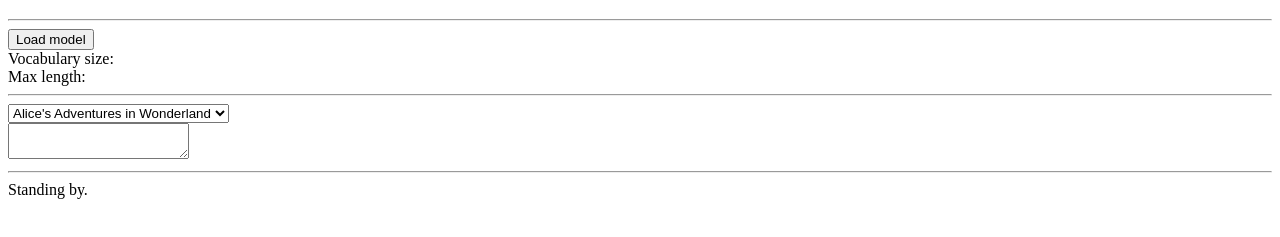
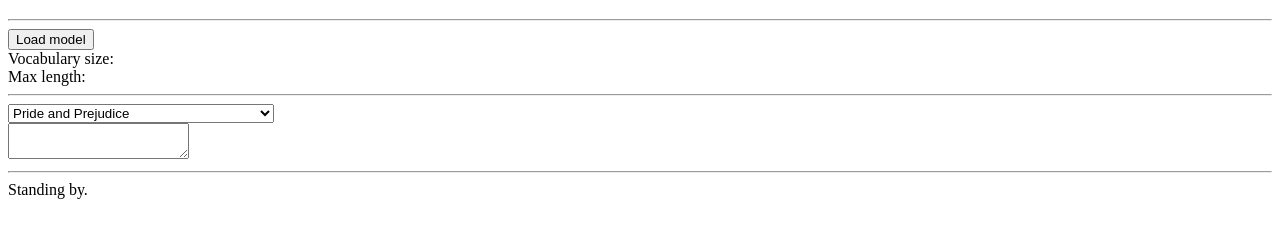
Before and after one commit to zheyaogao/zheyaogao.github.io, a plain HTML site: page hw4/index.html in a window 1280 px wide. Shown: the part 61-298 px from the top of the page. Drawn offline with Linux system fonts and the light colour scheme.

Commit message:
colab -> github

```diff
--- a/hw4/index.html
+++ b/hw4/index.html
@@ -29,10 +29,10 @@
   <hr>
   <div>
     <select id="example-select" class="form-control">
-      <option value="example1">Alice's Adventures in Wonderland</option>
-      <option value="example2">Dracula</option>
-      <option value="example3">The Iliad</option>
-      <option value="example4">Pride and Prejudice</option>
+      <option value="example1">Pride and Prejudice</option>
+      <option value="example2">Frankenstein or The Modern Prometheus</option>
+      <option value="example3">A Doll's House</option>
+      <option value="example4">A Tale of Two Cities</option>
     </select>
   </div>
   <div>
```
Also changed, not shown: 1 other file.
